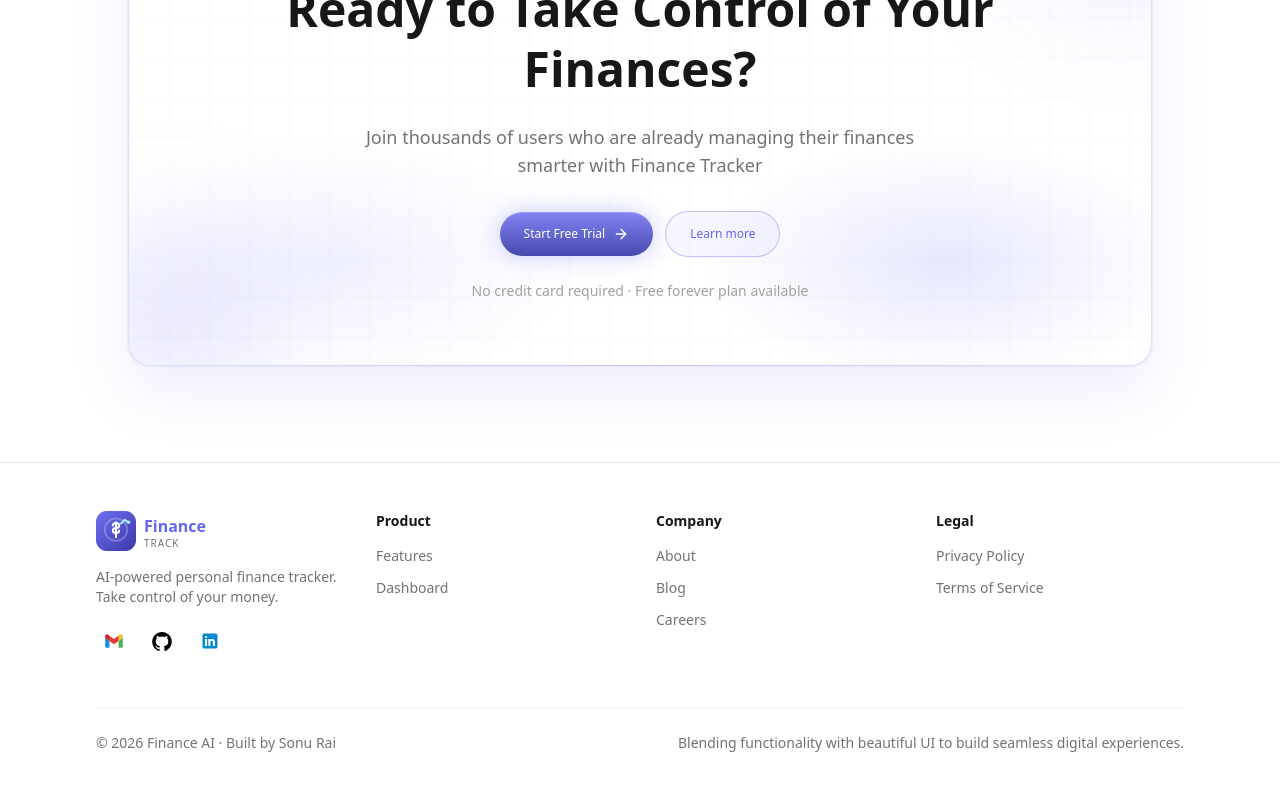
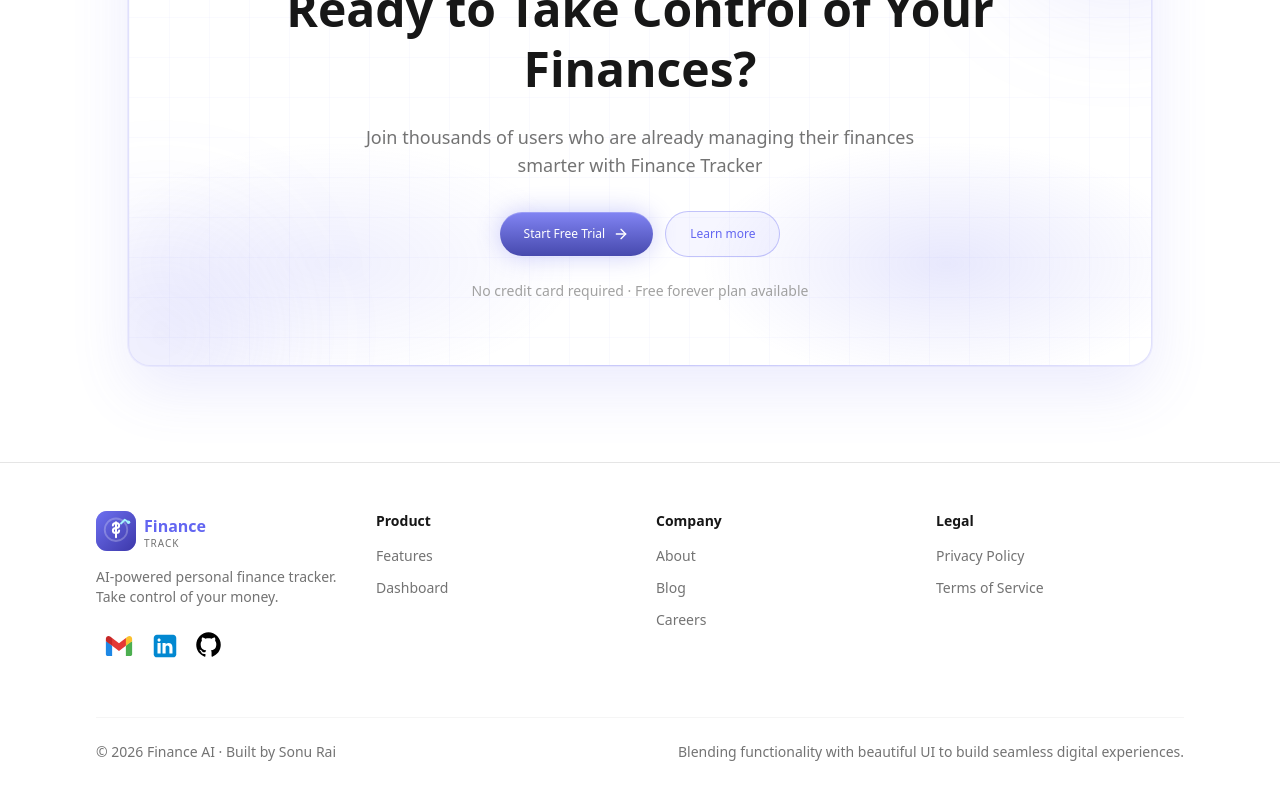
Before and after one commit to SonuR12/Finance-Tracker, a Next.js app: page / in a window 1280 px wide. Shown: the part 5382-6182 px from the top of the page. Built offline with nearby package versions, Linux system fonts and the light colour scheme; no server answers.

Commit message:
Ui update

```diff
--- a/src/app/globals.css
+++ b/src/app/globals.css
@@ -214,7 +214,19 @@
   position: relative;
   background: #000;
   overflow: hidden;
-  min-height: 100vh;
+  min-height: min(100vh, 820px);
+}
+
+@media (max-width: 768px) {
+  .hero-root {
+    min-height: 80vh;
+  }
+  .hero-headline {
+    max-width: 90%;
+  }
+  .heroimage {
+    transform: rotateX(13deg) scale(0.97);
+  }
 }
 
 /* Fine grid lines — exactly like nextjs.org */
--- a/src/components/home/Footer.tsx
+++ b/src/components/home/Footer.tsx
@@ -52,15 +52,15 @@ export default function Footer() {
             <p className="text-sm text-neutral-500 dark:text-neutral-400 max-w-xs">
               {t("footer.aiPowered")}
             </p>
-            <div className="flex gap-3">
+            <div className="flex gap-0">
               <Link href="mailto:sonurai272004@gmail.com" className="p-2 rounded-lg hover:bg-neutral-100 dark:hover:bg-neutral-800 transition-colors">
-                <Image height={20} width={20} alt="mail" src="/svg/gmail.svg" />
+                <Image height={30} width={30} alt="mail" src="/svg/gmail.svg" />
+              </Link>
+              <Link href="https://www.linkedin.com/in/sonu-rai-55473a289/" target="_blank" rel="noopener noreferrer" className="p-2 rounded-lg hover:bg-neutral-100 dark:hover:bg-neutral-800 transition-colors">
+                <Image height={30} width={30} alt="linkedin" src="/svg/linkdin.svg" />
               </Link>
               <Link href="https://github.com/SonuR12" target="_blank" rel="noopener noreferrer" className="p-2 rounded-lg hover:bg-neutral-100 dark:hover:bg-neutral-800 transition-colors">
-                <Image height={20} width={20} alt="github" src="/svg/github_logo_dark.svg" className="invert dark:invert-0" />
-              </Link>
-              <Link href="https://www.linkedin.com/in/sonu-rai-55473a289/" target="_blank" rel="noopener noreferrer" className="p-2 rounded-lg hover:bg-neutral-100 dark:hover:bg-neutral-800 transition-colors">
-                <Image height={20} width={20} alt="linkedin" src="/svg/linkdin.svg" />
+                <Image height={25} width={25} alt="github" src="/svg/github_logo_dark.svg" className="invert dark:invert-0" />
               </Link>
             </div>
           </div>
--- a/src/components/home/Hero.tsx
+++ b/src/components/home/Hero.tsx
@@ -59,7 +59,7 @@ export default function Hero() {
         }}
       />
 
-      <div className="relative z-10 flex flex-col items-center text-center px-4 pt-20 sm:pt-28 pb-0">
+      <div className="relative z-10 flex flex-col items-center text-center px-4 pt-35 sm:pt-28 pb-0">
 
         {/* Pill */}
         <motion.a
@@ -121,7 +121,7 @@ export default function Hero() {
         <motion.div className="flex flex-wrap items-center justify-center gap-3 mt-8" initial={{ opacity: 0, y: 12 }} animate={{ opacity: 1, y: 0 }} transition={{ duration: 0.55, delay: 0.58 }}>
           <AppButton
             variant="primary"
-            className="hero-btn-primary group rounded-full !border-0 text-xs !py-2 !px-4 sm:!py-3.5 sm:!px-6"
+            className="hero-btn-primary group rounded-full !border-0 text-xs !py-3.5 !px-6"
             style={{ boxShadow: "0 0 24px color-mix(in srgb, var(--app-accent) 33%, transparent), inset 0 1px 0 rgba(255,255,255,0.2)" }}
             onClick={() => window.location.href = session?.user ? "/dashboard" : "/sign-in"}
           >
@@ -130,7 +130,7 @@ export default function Hero() {
               : <>{t("hero.cta")}<ArrowRight className="h-4 w-4 transition-transform duration-200 group-hover:translate-x-0.5" /></>
             }
           </AppButton>
-          <Link href="#features"  className="hero-btn-ghost text-xs !py-2 !px-4 sm:!py-3.5 sm:!px-6">
+          <Link href="#features"  className="hero-btn-ghost text-xs !py-3.5 !px-6">
             {t("hero.demo")}
           </Link>
         </motion.div>
```
